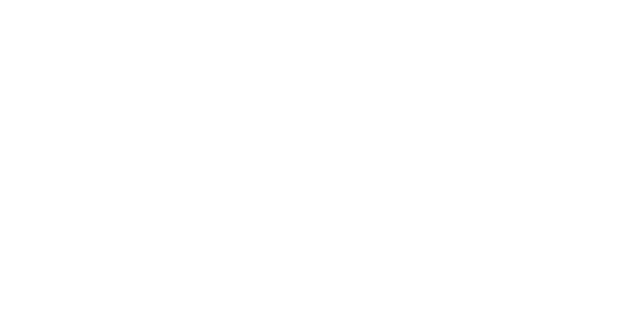
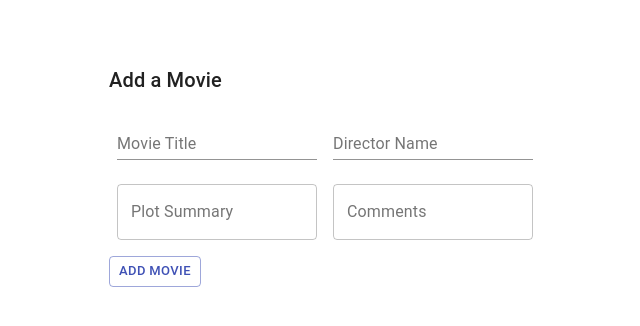
Before and after one commit to alam371/my-movie-app, a React (Create React App) app: page /create in a window 1280 px wide. Shown: the top 326 px of the page, without its empty margins (51-691 px from the left). Built offline with nearby package versions, Linux system fonts and the light colour scheme.

Commit message:
feature: add form /create

```diff
--- a/src/App.js
+++ b/src/App.js
@@ -8,6 +8,7 @@
 
 import Signin from "./components/Signin";
 import Dashboard from "./components/Dashboard";
+import Form from "./components/Form";
 
 class App extends Component {
     state = {
@@ -33,6 +34,11 @@
         />
         <Route
         exact
+        path="/create"
+        component={Form}
+        />
+        <Route
+        exact
         path="/login"
         render={renderProps =>
         this.state.loggedIn ? <Redirect to="/dashboard" /> : <Signin />
--- a/src/components/Dashboard.js
+++ b/src/components/Dashboard.js
@@ -2,10 +2,10 @@
 import AppBar from "@material-ui/core/AppBar";
 import Button from "@material-ui/core/Button";
 import EmojiEmotionsIcon from '@material-ui/icons/EmojiEmotions';
-import Card from "@material-ui/core/Card";
-import CardActions from "@material-ui/core/CardActions";
-import CardContent from "@material-ui/core/CardContent";
-import CardMedia from "@material-ui/core/CardMedia";
+// import Card from "@material-ui/core/Card";
+// import CardActions from "@material-ui/core/CardActions";
+// import CardContent from "@material-ui/core/CardContent";
+// import CardMedia from "@material-ui/core/CardMedia";
 import CssBaseline from "@material-ui/core/CssBaseline";
 import Grid from "@material-ui/core/Grid";
 import Toolbar from "@material-ui/core/Toolbar";
@@ -13,6 +13,8 @@
 import { makeStyles } from "@material-ui/core/styles";
 import Container from "@material-ui/core/Container";
 import Link from "@material-ui/core/Link";
+
+import Tile from './Tile';
 
 function Copyright() {
     return (
@@ -59,7 +61,7 @@
     }
 }));
 
-const cards = [1, 2, 3, 4, 5, 6, 7, 8, 9];
+const cards = [1, 2, 3, 4, 5, 6];
 
 export default function Album() {
     const classes = useStyles();
@@ -86,7 +88,7 @@
     color="textPrimary"
     gutterBottom
     >
-    Movie Album
+    Movie List
     </Typography>
     <Typography
     variant="h5"
@@ -94,18 +96,16 @@
     color="textSecondary"
     paragraph
     >
-    100 must see films of all time
+    Films Watched
     </Typography>
     <div className={classes.heroButtons}>
         <Grid container spacing={2} justify="center">
         <Grid item>
-    <Button variant="contained" color="primary">
-        Main call to action
-    </Button>
-    </Grid>
-    <Grid item>
-    <Button variant="outlined" color="primary">
-        Secondary action
+    <Button
+    variant="contained"
+    color="primary"
+    onClick={() => {this.props.history.push('/create')}}>
+        Add a movie
     </Button>
     </Grid>
     </Grid>
@@ -115,32 +115,10 @@
     <Container className={classes.cardGrid} maxWidth="md">
         {/* End hero unit */}
         <Grid container spacing={4}>
+
         {cards.map(card => (
                 <Grid item key={card} xs={12} sm={6} md={4}>
-            <Card className={classes.card}>
-            <CardMedia
-            className={classes.cardMedia}
-            image="https://source.unsplash.com/random"
-            title="Image title"
-            />
-            <CardContent className={classes.cardContent}>
-            <Typography gutterBottom variant="h5" component="h2">
-            Heading
-            </Typography>
-            <Typography>
-            This is a media card. You can use this section to describe
-            the content.
-                </Typography>
-                </CardContent>
-                <CardActions>
-                <Button size="small" color="primary">
-            View
-            </Button>
-            <Button size="small" color="primary">
-            Edit
-            </Button>
-            </CardActions>
-            </Card>
+           <Tile/>
             </Grid>
 ))}
 </Grid>
--- /dev/null
+++ b/src/components/Form.js
@@ -0,0 +1,128 @@
+import React, { useState } from 'react';
+import Button from '@material-ui/core/Button';
+import Container from '@material-ui/core/Container';
+import TextField from '@material-ui/core/TextField';
+import Typography from '@material-ui/core/Typography';
+import InputBase from '@material-ui/core/InputBase';
+import InputLabel from '@material-ui/core/InputLabel';
+import NativeSelect from '@material-ui/core/NativeSelect';
+import { makeStyles, withStyles } from '@material-ui/core/styles';
+import { FormControl } from '@material-ui/core';
+
+const BootstrapInput = withStyles(theme => ({
+    root: {
+        'label + &': {
+            marginTop: theme.spacing(3),
+        },
+    },
+    input: {
+        borderRadius: 4,
+        position: 'relative',
+        backgroundColor: theme.palette.background.paper,
+        border: '1px solid #ced4da',
+        fontSize: 16,
+        padding: '10px 26px 10px 12px',
+        transition: theme.transitions.create(['border-color', 'box-shadow']),
+        // Use the system font instead of the default Roboto font.
+        fontFamily: [
+            '-apple-system',
+            'BlinkMacSystemFont',
+            '"Segoe UI"',
+            'Roboto',
+            '"Helvetica Neue"',
+            'Arial',
+            'sans-serif',
+            '"Apple Color Emoji"',
+            '"Segoe UI Emoji"',
+            '"Segoe UI Symbol"',
+        ].join(','),
+        '&:focus': {
+            borderRadius: 4,
+            borderColor: '#80bdff',
+            boxShadow: '0 0 0 0.2rem rgba(0,123,255,.25)',
+        },
+    },
+}))(InputBase);
+
+
+const useStyles = makeStyles(theme => ({
+    content: {
+        padding: theme.spacing(8, 0, 6),
+    },
+    textField: {
+        marginLeft: theme.spacing(1),
+        marginRight: theme.spacing(1),
+        width: 200,
+    },
+    buttonField: {
+        marginTop: theme.spacing(1),
+    },
+}));
+
+export default function Form(props) {
+    const classes = useStyles();
+    const [rating, updateRating] = useState(1);
+
+    return (
+        <Container className={classes.content} maxWidth="md">
+        <form>
+        <div>
+        <Typography component="h6" variant="h6" align="left" color="textPrimary">
+        Add a Movie
+    </Typography>
+    </div>
+    <div>
+    <TextField
+    id="standard-multiline-flexible"
+    label="Movie Title"
+    multiline
+    rowsMax="2"
+    className={classes.textField}
+    margin="normal"
+        />
+        <TextField
+    id="standard-multiline-flexible"
+    label="Director Name"
+    multiline
+    rowsMax="2"
+    className={classes.textField}
+    margin="normal"
+        />
+        </div>
+        <div>
+        <TextField
+    id="outlined-multiline-static"
+    label="Plot Summary"
+    multiline
+    rowsMax="4"
+    className={classes.textField}
+    margin="normal"
+    variant="outlined"
+        />
+        <TextField
+    id="outlined-multiline-static"
+    label="Comments"
+    multiline
+    rowsMax="4"
+    className={classes.textField}
+    margin="normal"
+    variant="outlined"
+        />
+        </div>
+        <div>
+        <Button
+    className={classes.buttonField}
+    size="small"
+    variant="outlined"
+    color="primary"
+    onClick={() => {
+        props.history.push("/");
+    }}
+>
+    Add Movie
+    </Button>
+    </div>
+    </form>
+    </Container>
+);
+}
--- /dev/null
+++ b/src/components/Tile.js
@@ -0,0 +1,50 @@
+import React from 'react';
+import Card from '@material-ui/core/Card';
+import CardContent from '@material-ui/core/CardContent';
+import CardActions from '@material-ui/core/CardActions';
+import CardMedia from '@material-ui/core/CardMedia';
+import InfoIcon from '@material-ui/icons/Info';
+import IconButton from '@material-ui/core/IconButton';
+import Typography from "@material-ui/core/Typography";
+import { makeStyles } from '@material-ui/core/styles';
+
+const styles = makeStyles(theme => ({
+    card: {
+        height: '100%',
+        display: 'flex',
+        flexDirection: 'column',
+    },
+    cardMedia: {
+        paddingTop: '56.25%', // 16:9
+    },
+    cardContent: {
+        flexGrow: 1,
+    },
+}));
+
+export default function TileComp(props) {
+    const classes = styles();
+
+    return (
+        <Card className={classes.card}>
+        <CardMedia
+    className={classes.cardMedia}
+    image={props.image || "https://source.unsplash.com/random"}
+    title={props.imageTitle || "random image"}
+    />
+    <CardContent className={classes.cardContent}>
+        <Typography gutterBottom variant="h5" component="h5">
+        {props.title}
+        </Typography>
+        <Typography gutterBottom variant="h6" component="h6">
+        {props.subtitle}
+        </Typography>
+        </CardContent>
+        <CardActions>
+        <IconButton aria-label="more info">
+        <InfoIcon />
+        </IconButton>
+        </CardActions>
+        </Card>
+);
+}
```
Also changed, not shown: src/components/Footer.js (+12 -6 lines), src/components/Movie.js (added, +65 -0 lines).
